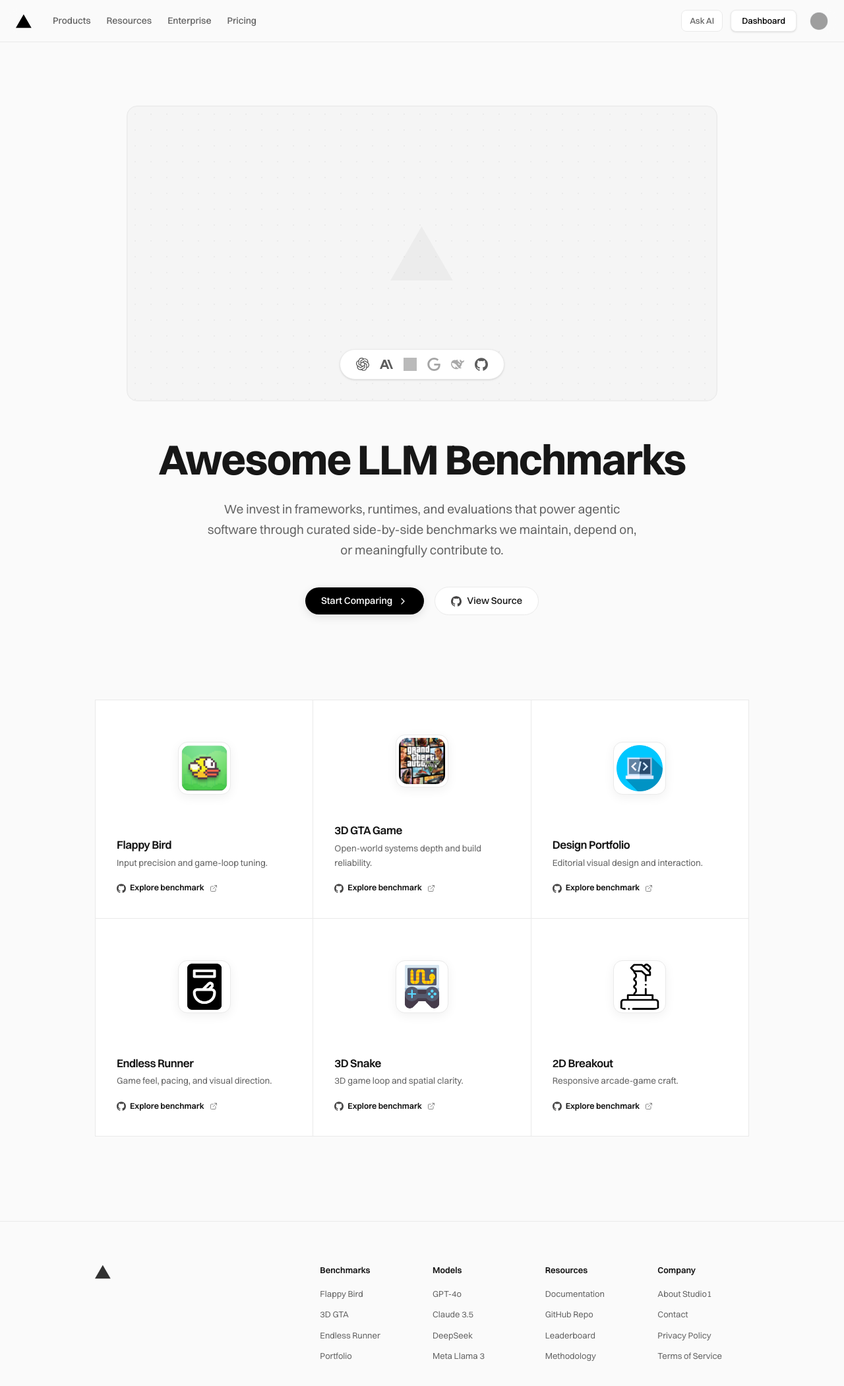
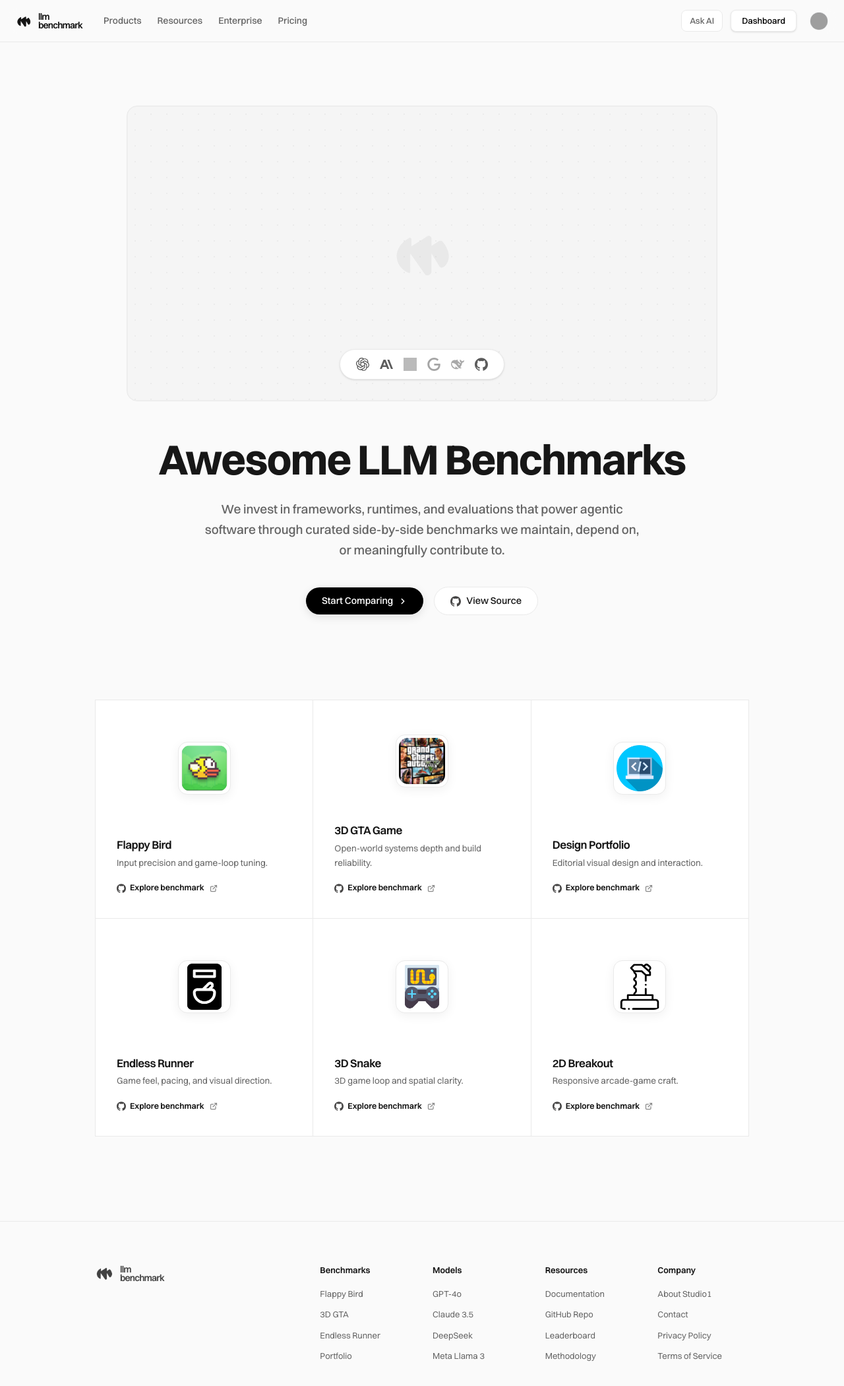
Before and after one commit to Studio1-OSS/awesome-llm-benchmarks, a React (Vite) app: page / in a window 1280 px wide. Shown: the top 2100 px of the page at 66% size. Built offline with nearby package versions, Linux system fonts and the light colour scheme; grey boxes are pictures that could not be loaded.

Commit message:
Use native brand assets and standard svgs in landing page

```diff
--- a/src/LandingPage.tsx
+++ b/src/LandingPage.tsx
@@ -1,16 +1,14 @@
-import { ChevronRight, ExternalLink } from 'lucide-react';
-
 export default function LandingPage() {
   return (
     <div className="min-h-screen bg-[#FAFAFA] text-[#171717] font-sans overflow-x-hidden selection:bg-[#EAEAEA]">
       {/* Header */}
       <header className="sticky top-0 z-50 bg-[#FAFAFA]/80 backdrop-blur-md border-b border-[#EAEAEA] h-16 flex items-center justify-between px-6">
         <div className="flex items-center gap-8">
-          <a href="#" className="flex items-center gap-2">
-            <div className="w-6 h-6 flex items-center justify-center">
-              <svg width="24" height="24" viewBox="0 0 76 65" fill="none" xmlns="http://www.w3.org/2000/svg">
-                <path d="M37.5274 0L75.0548 65H0L37.5274 0Z" fill="#000000"/>
-              </svg>
+          <a href="#" className="flex items-center gap-2.5 hover:opacity-80 transition-opacity">
+            <img src="/icon.png" alt="LLM Arena Icon" className="h-6 w-6 object-contain" />
+            <div className="flex flex-col text-[#171717] tracking-tighter font-semibold min-w-0 justify-center">
+              <span className="text-[14px] leading-none whitespace-nowrap">llm</span>
+              <span className="text-[14px] leading-none whitespace-nowrap -mt-[1px]">benchmark</span>
             </div>
           </a>
           <nav className="hidden md:flex items-center gap-6 text-[14px] font-medium text-[#666666]">
@@ -34,10 +32,8 @@ export default function LandingPage() {
         <div className="max-w-[1040px] mx-auto px-6 text-center">
           <div className="relative mx-auto w-full max-w-4xl aspect-[2/1] bg-[#F5F5F5] rounded-[16px] border border-[#EAEAEA] mb-12 flex items-center justify-center overflow-hidden shadow-[inset_0_0_0_1px_rgba(0,0,0,0.02)]">
             <div className="absolute inset-0 bg-[radial-gradient(#E5E5E5_1px,transparent_1px)] [background-size:24px_24px] opacity-60"></div>
-            <div className="z-10 w-24 h-24 opacity-[0.03]">
-              <svg width="100%" height="100%" viewBox="0 0 76 65" fill="none" xmlns="http://www.w3.org/2000/svg">
-                <path d="M37.5274 0L75.0548 65H0L37.5274 0Z" fill="#000000"/>
-              </svg>
+            <div className="z-10 w-24 h-24 opacity-[0.05]">
+              <img src="/icon.png" alt="LLM Arena Icon" className="w-full h-full object-contain grayscale" />
             </div>
 
             {/* Dock */}
@@ -54,13 +50,13 @@ export default function LandingPage() {
           <h1 className="text-[48px] md:text-[64px] font-bold tracking-tight text-[#171717] leading-tight mb-5">
             Awesome LLM Benchmarks
           </h1>
-          <p className="text-[17px] md:text-[19px] text-[#666666] max-w-2xl mx-auto leading-relaxed mb-10">
+          <p className="text-[17px] md:text-[19px] text-[#666666] max-w-2xl mx-auto leading-relaxed mb-10 font-medium">
             We invest in frameworks, runtimes, and evaluations that power agentic software through curated side-by-side benchmarks we maintain, depend on, or meaningfully contribute to.
           </p>
           <div className="flex items-center justify-center gap-4">
             <a href="#dashboard" className="px-6 py-2.5 rounded-full bg-black text-white text-[14.5px] font-medium hover:bg-black/90 transition-colors shadow-[0_4px_14px_0_rgba(0,0,0,0.1)] flex items-center gap-2">
               Start Comparing
-              <ChevronRight className="w-4 h-4" />
+              <svg width="14" height="14" viewBox="0 0 24 24" fill="none" stroke="currentColor" strokeWidth="2.5" strokeLinecap="round" strokeLinejoin="round"><path d="m9 18 6-6-6-6"/></svg>
             </a>
             <a href="https://github.com/Studio1-OSS/awesome-llm-benchmarks" target="_blank" rel="noreferrer" className="px-6 py-2.5 rounded-full bg-white text-[#171717] text-[14.5px] font-medium border border-[#EAEAEA] hover:bg-[#F5F5F5] transition-colors flex items-center gap-2">
               <img src="/logos/github.svg" alt="GitHub" className="w-4 h-4 opacity-80" />
@@ -91,7 +87,8 @@ export default function LandingPage() {
                   <p className="text-[13.5px] text-[#666666] leading-relaxed mb-4">{item.desc}</p>
                   <a href="#dashboard" className="inline-flex items-center gap-1.5 text-[12.5px] font-semibold text-[#171717] hover:text-[#666666] transition-colors">
                     <img src="/logos/github.svg" alt="GitHub" className="w-3.5 h-3.5 opacity-80" />
-                    Explore benchmark <ExternalLink className="w-3 h-3 ml-0.5 opacity-50" />
+                    Explore benchmark
+                    <svg width="12" height="12" viewBox="0 0 24 24" fill="none" stroke="currentColor" strokeWidth="2.5" strokeLinecap="round" strokeLinejoin="round" className="opacity-50 ml-0.5"><path d="M18 13v6a2 2 0 0 1-2 2H5a2 2 0 0 1-2-2V8a2 2 0 0 1 2-2h6"/><polyline points="15 3 21 3 21 9"/><line x1="10" x2="21" y1="14" y2="3"/></svg>
                   </a>
                 </div>
               </div>
@@ -105,9 +102,13 @@ export default function LandingPage() {
         <div className="max-w-[1040px] mx-auto px-6">
           <div className="grid grid-cols-2 md:grid-cols-6 gap-8 mb-16">
             <div className="col-span-2">
-              <svg width="24" height="24" viewBox="0 0 76 65" fill="none" xmlns="http://www.w3.org/2000/svg" className="mb-6 opacity-80">
-                <path d="M37.5274 0L75.0548 65H0L37.5274 0Z" fill="#000000"/>
-              </svg>
+              <div className="flex items-center min-w-0 gap-2.5 mb-6 opacity-80">
+                <img src="/icon.png" alt="LLM Arena Icon" className="h-[28px] w-[28px] object-contain shrink-0 grayscale" />
+                <div className="flex flex-col text-[#1c1c1c] tracking-tighter font-semibold min-w-0 justify-center">
+                  <span className="text-[14px] leading-none whitespace-nowrap">llm</span>
+                  <span className="text-[14px] leading-none whitespace-nowrap -mt-[1px]">benchmark</span>
+                </div>
+              </div>
             </div>
 
             <div>
```
